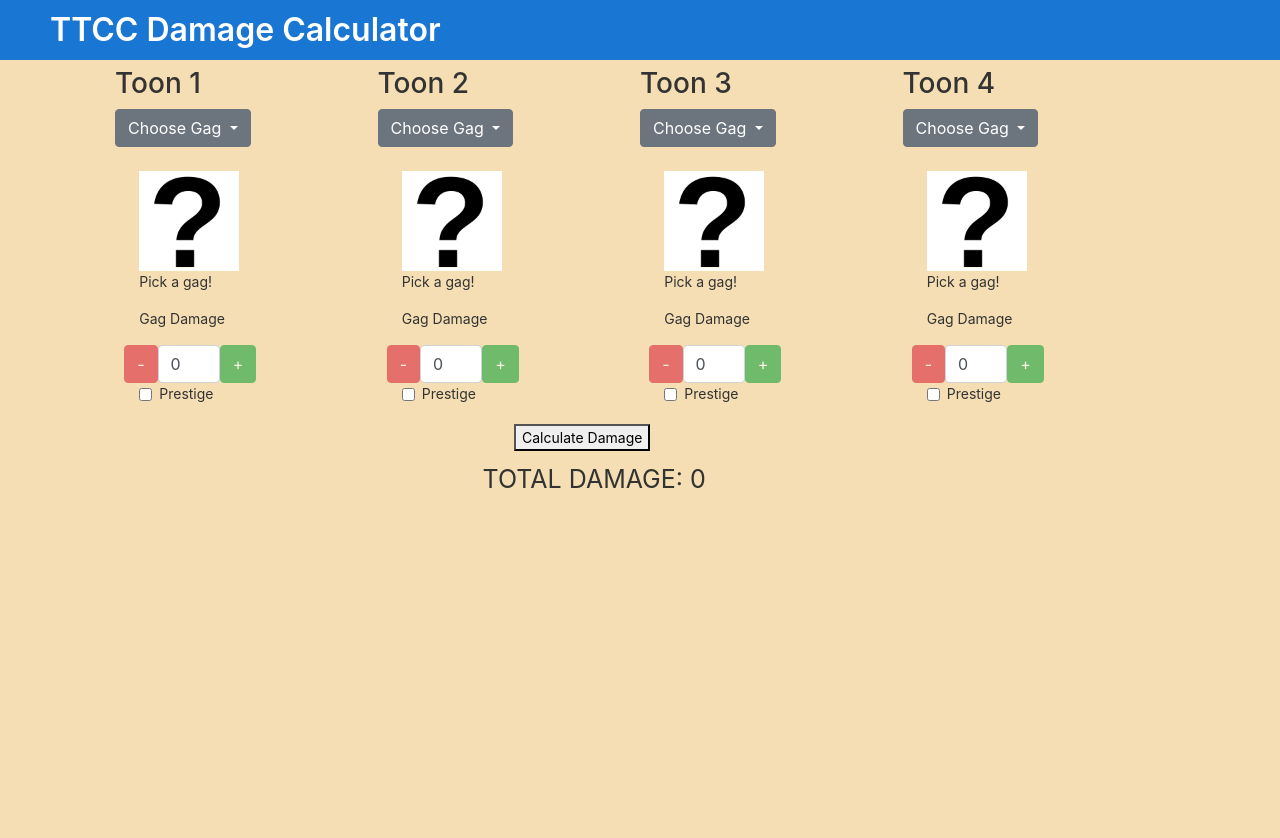
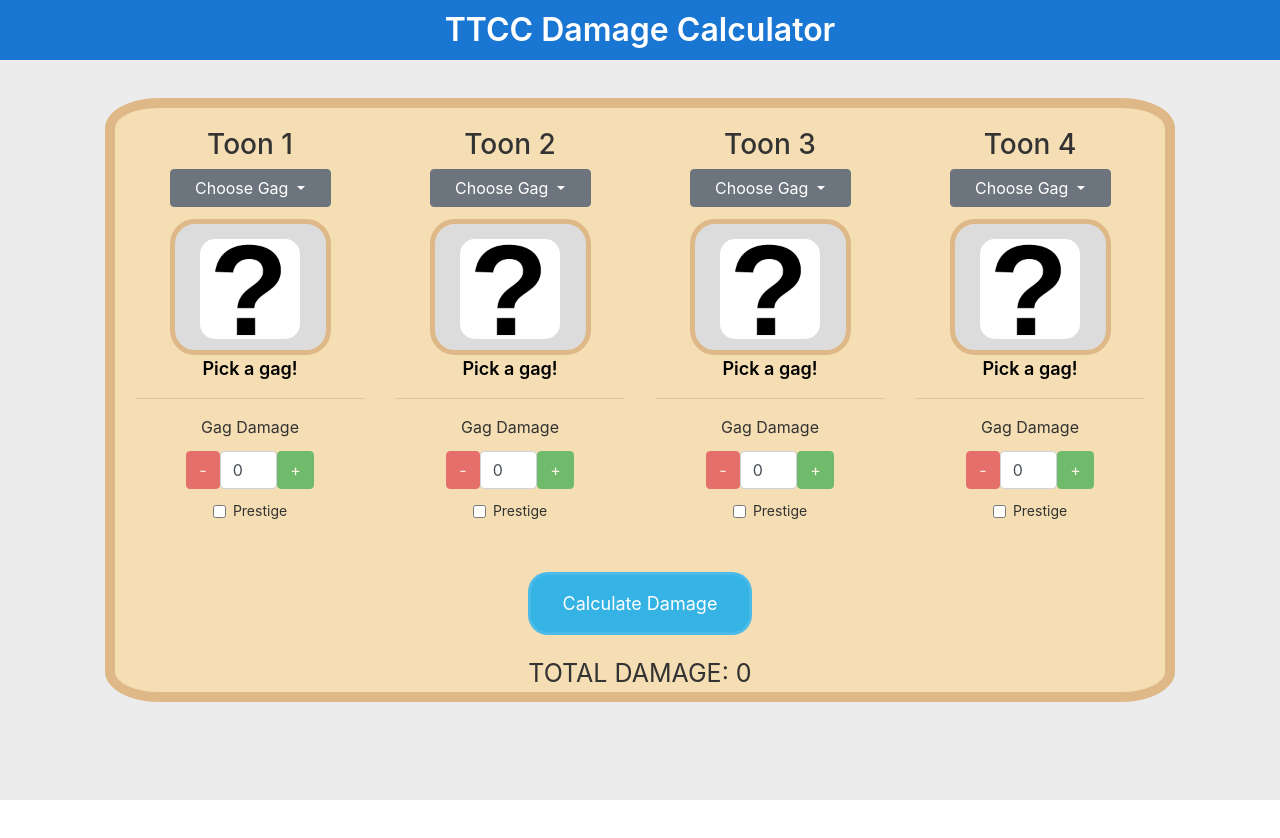
Before and after one commit to BobTabrizi/TTDamageCalculator, an Angular app: page / in a window 1280 px wide. Shown: the top 838 px of the page. After the commit the page ends 800 px from the top, so only its background shows below. Built offline with nearby package versions, Linux system fonts and the light colour scheme.

Commit message:
Style Adjustments

```diff
--- a/src/app/app.component.css
+++ b/src/app/app.component.css
@@ -1,9 +1,8 @@
-
 .dropdown-submenu {
   position: relative;
 }
 
-.dropdown-submenu>.dropdown-menu {
+.dropdown-submenu > .dropdown-menu {
   top: 0;
   left: 100%;
   margin-top: -6px;
@@ -12,11 +11,11 @@
   border-radius: 0 6px 6px 6px;
 }
 
-.dropdown-submenu:hover>.dropdown-menu {
+.dropdown-submenu:hover > .dropdown-menu {
   display: block;
 }
 
-.dropdown-submenu>a:after {
+.dropdown-submenu > a:after {
   display: block;
   content: " ";
   float: right;
@@ -30,7 +29,7 @@
   margin-right: -10px;
 }
 
-.dropdown-submenu:hover>a:after {
+.dropdown-submenu:hover > a:after {
   border-left-color: #fff;
 }
 
@@ -38,9 +37,12 @@
   float: none;
 }
 
-.dropdown-submenu.pull-left>.dropdown-menu {
+.dropdown-submenu.pull-left > .dropdown-menu {
   left: -100%;
   margin-left: 10px;
 
   border-radius: 6px 0 6px 6px;
 }
+.TitleName {
+  text-align: center;
+}
--- a/src/app/app.component.html
+++ b/src/app/app.component.html
@@ -1,12 +1,3 @@
-<!-- * * * * * * * * * * * * * * * * * * * * * * * * * * * * * * * -->
-<!-- * * * * * * * * * * * The content below * * * * * * * * * * * -->
-<!-- * * * * * * * * * * is only a placeholder * * * * * * * * * * -->
-<!-- * * * * * * * * * * and can be replaced. * * * * * * * * * * * -->
-<!-- * * * * * * * * * * * * * * * * * * * * * * * * * * * * * * * -->
-<!-- * * * * * * * * * Delete the template below * * * * * * * * * * -->
-<!-- * * * * * * * to get started with your project! * * * * * * * * -->
-<!-- * * * * * * * * * * * * * * * * * * * * * * * * * * * * * * * -->
-
 <style>
   :host {
     font-family: -apple-system, BlinkMacSystemFont, "Segoe UI", Roboto, Helvetica, Arial, sans-serif, "Apple Color Emoji", "Segoe UI Emoji", "Segoe UI Symbol";
@@ -30,8 +21,18 @@
   }
 
 
+  .pageContainer{
+    align-items: center;
+    background-color: #ececed;
+    display: flex;
+    position: absolute;
+    height: 100%;
+    width: 100%;
+  }
+
   .TitleName{
-    margin-left: 50px;
+    position: relative;
+    margin:auto;
     font-size: 32px;
   }
   .spacer {
@@ -46,6 +47,7 @@
     height: 60px;
     display: flex;
     align-items: center;
+    text-align: center;
     background-color: #1976d2;
     color: white;
     font-weight: 600;
@@ -70,20 +72,20 @@
     opacity: 0.8;
   }
 
-  .containerWrapper{
+  .contentWrapper{
     background-color: wheat;
-    margin-top: -25px;
-    padding-bottom: 500px;
+    margin: auto;
+    border-radius: 5%;
+    border-color: burlywood;
+    border-style:solid;
+    border-width: 10px;
   }
 
   .content {
     display: flex;
-    margin: 82px auto 82px;
+    margin: auto;
+    position:relative;
     max-width: 1050px;
-    flex-direction: column;
-    align-items: center;
-    align-self: center;
-
   }
 
   svg.material-icons {
@@ -158,20 +160,6 @@
     margin-left: 60px;
   }
 
-  svg#rocket {
-    width: 80px;
-    position: absolute;
-    left: -10px;
-    top: -24px;
-  }
-
-  svg#rocket-smoke {
-    height: calc(100vh - 95px);
-    position: absolute;
-    top: 10px;
-    right: 180px;
-    z-index: -10;
-  }
 
   a,
   a:visited,
@@ -184,185 +172,20 @@
     color: #125699;
   }
 
-  .terminal {
-    position: relative;
-    width: 80%;
-    max-width: 600px;
-    border-radius: 6px;
-    padding-top: 45px;
-    margin-top: 8px;
-    overflow: hidden;
-    background-color: rgb(15, 15, 16);
-  }
 
-  .terminal::before {
-    content: "\2022 \2022 \2022";
-    position: absolute;
-    top: 0;
-    left: 0;
-    height: 4px;
-    background: rgb(58, 58, 58);
-    color: #c2c3c4;
-    width: 100%;
-    font-size: 2rem;
-    line-height: 0;
-    padding: 14px 0;
-    text-indent: 4px;
-  }
-
-  .terminal pre {
-    font-family: SFMono-Regular,Consolas,Liberation Mono,Menlo,monospace;
-    color: white;
-    padding: 0 1rem 1rem;
-    margin: 0;
-  }
-
-  .circle-link {
-    height: 40px;
-    width: 40px;
-    border-radius: 40px;
-    margin: 8px;
-    background-color: white;
-    border: 1px solid #eeeeee;
-    display: flex;
-    justify-content: center;
-    align-items: center;
-    cursor: pointer;
-    box-shadow: 0 1px 3px rgba(0, 0, 0, 0.12), 0 1px 2px rgba(0, 0, 0, 0.24);
-    transition: 1s ease-out;
-  }
-
-  .circle-link:hover {
-    transform: translateY(-0.25rem);
-    box-shadow: 0px 3px 15px rgba(0, 0, 0, 0.2);
-  }
-
-  footer {
-    margin-top: 8px;
-    display: flex;
-    align-items: center;
-    line-height: 20px;
-  }
-
-  footer a {
-    display: flex;
-    align-items: center;
-  }
-
-  .github-star-badge {
-    color: #24292e;
-    display: flex;
-    align-items: center;
-    font-size: 12px;
-    padding: 3px 10px;
-    border: 1px solid rgba(27,31,35,.2);
-    border-radius: 3px;
-    background-image: linear-gradient(-180deg,#fafbfc,#eff3f6 90%);
-    margin-left: 4px;
-    font-weight: 600;
-    font-family: -apple-system,BlinkMacSystemFont,Segoe UI,Helvetica,Arial,sans-serif,Apple Color Emoji,Segoe UI Emoji,Segoe UI Symbol;
-  }
-
-  .github-star-badge:hover {
-    background-image: linear-gradient(-180deg,#f0f3f6,#e6ebf1 90%);
-    border-color: rgba(27,31,35,.35);
-    background-position: -.5em;
-  }
-
-  .github-star-badge .material-icons {
-    height: 16px;
-    width: 16px;
-    margin-right: 4px;
-  }
-
-  svg#clouds {
-    position: fixed;
-    bottom: -160px;
-    left: -230px;
-    z-index: -10;
-    width: 1920px;
-  }
-
-
-  /* Responsive Styles */
-  @media screen and (max-width: 767px) {
-
-    .card-container > *:not(.circle-link) ,
-    .terminal {
-      width: 100%;
-    }
-
-    .card:not(.highlight-card) {
-      height: 16px;
-      margin: 8px 0;
-    }
-
-    .card.highlight-card span {
-      margin-left: 72px;
-    }
-
-    svg#rocket-smoke {
-      right: 120px;
-      transform: rotate(-5deg);
-    }
-  }
-
-  @media screen and (max-width: 575px) {
-    svg#rocket-smoke {
-      display: none;
-      visibility: hidden;
-    }
-  }
 </style>
 
 <!-- Toolbar -->
+<div class = "pageContainer">
 <div class="toolbar" role="banner">
   <div class = "TitleName">
   <span>TTCC Damage Calculator</span>
 </div>
-    <div class="spacer"></div>
-
 </div>
-<div class = "containerWrapper">
+<div class = "contentWrapper">
 <div class="content" role="main">
 
-
-
-
-<!--
-
-  <h4>Gag Select (Basic)</h4>
-  <mat-form-field>
-    <mat-label>Gags</mat-label>
-    <select matNativeControl >
-      <option *ngFor="let gag of gags" [value]="gag.value">
-        {{ gag.viewValue }}
-      </option>
-    </select>
-  </mat-form-field>
-
-
--->
-
-  <!-- Resources -->
-
-<!--
-  <svg id="clouds" xmlns="http://www.w3.org/2000/svg" width="2611.084" height="485.677" viewBox="0 0 2611.084 485.677">
-    <title>Gray Clouds Background</title>
-    <path id="Path_39" data-name="Path 39" d="M2379.709,863.793c10-93-77-171-168-149-52-114-225-105-264,15-75,3-140,59-152,133-30,2.83-66.725,9.829-93.5,26.25-26.771-16.421-63.5-23.42-93.5-26.25-12-74-77-130-152-133-39-120-212-129-264-15-54.084-13.075-106.753,9.173-138.488,48.9-31.734-39.726-84.4-61.974-138.487-48.9-52-114-225-105-264,15a162.027,162.027,0,0,0-103.147,43.044c-30.633-45.365-87.1-72.091-145.206-58.044-52-114-225-105-264,15-75,3-140,59-152,133-53,5-127,23-130,83-2,42,35,72,70,86,49,20,106,18,157,5a165.625,165.625,0,0,0,120,0c47,94,178,113,251,33,61.112,8.015,113.854-5.72,150.492-29.764a165.62,165.62,0,0,0,110.861-3.236c47,94,178,113,251,33,31.385,4.116,60.563,2.495,86.487-3.311,25.924,5.806,55.1,7.427,86.488,3.311,73,80,204,61,251-33a165.625,165.625,0,0,0,120,0c51,13,108,15,157-5a147.188,147.188,0,0,0,33.5-18.694,147.217,147.217,0,0,0,33.5,18.694c49,20,106,18,157,5a165.625,165.625,0,0,0,120,0c47,94,178,113,251,33C2446.709,1093.793,2554.709,922.793,2379.709,863.793Z" transform="translate(142.69 -634.312)" fill="#eee"/>
-  </svg>
-
-</div>
--->
-<!-- * * * * * * * * * * * * * * * * * * * * * * * * * * * * * * * -->
-<!-- * * * * * * * * * * * The content above * * * * * * * * * * * -->
-<!-- * * * * * * * * * * is only a placeholder * * * * * * * * * * -->
-<!-- * * * * * * * * * * and can be replaced. * * * * * * * * * * * -->
-<!-- * * * * * * * * * * * * * * * * * * * * * * * * * * * * * * * -->
-<!-- * * * * * * * * * * End of Placeholder * * * * * * * * * * * -->
-<!-- * * * * * * * * * * * * * * * * * * * * * * * * * * * * * * * -->
-<!-- <app-toon-list></app-toon-list> !-->
-<!-- <router-outlet></router-outlet> !-->
 <app-calculator></app-calculator>
 </div>
 </div>
+</div>
--- a/src/app/calculator/calculator.component.css
+++ b/src/app/calculator/calculator.component.css
@@ -1,6 +1,9 @@
-
-
-.damageResult{
-margin-left: 35%;
-font-size: 25px;
+.calculatorContent {
+  display: flex;
+  align-items: center;
 }
+.damageResult {
+  display: flex;
+  font-size: 25px;
+  justify-content: center;
+}
--- a/src/app/calculator/calculator.component.html
+++ b/src/app/calculator/calculator.component.html
@@ -1,4 +1,8 @@
+<div class = "calculatorContent">
+    <div class = "calculatorBody">
 <app-toon-list (buttonClicked)="parentEventHandlerFunction($event)">
 </app-toon-list>
 <div class = "damageResult">TOTAL DAMAGE: {{ valueEmittedFromChildComponent }}
 </div>
+</div>
+</div>
--- a/src/app/toon-list/toon-list.component.css
+++ b/src/app/toon-list/toon-list.component.css
@@ -1,53 +1,56 @@
-[class*='col-'] {
-    float: left;
+[class*="col-"] {
+  display: flex;
+  flex-direction: row;
 }
-  *, *:after, *:before {
+*,
+*:after,
+*:before {
   -webkit-box-sizing: border-box;
   -moz-box-sizing: border-box;
   box-sizing: border-box;
 }
 
-  [class*='col-'] {
+[class*="col-"] {
   padding-right: 20px;
   padding-bottom: 20px;
 }
-  [class*='col-']:last-of-type {
+[class*="col-"]:last-of-type {
   padding-right: 0;
 }
 .grid {
-    margin: 0;
   display: inline-block;
+  margin: auto;
+  position: relative;
 }
-  .col-1-4 {
-    width: 25%;
-  }
+
 .module {
   padding: 20px;
   text-align: center;
   color: #eee;
   max-height: 120px;
   min-width: 120px;
-      background-color: #607D8B;
-    background-color: rgb(0,120,215);
+  background-color: #607d8b;
+  background-color: rgb(0, 120, 215);
   border-radius: 2px;
 }
 h4 {
   position: relative;
 }
-  .wrapper{
-    display: flex; justify-content:center; align-items:center;
+.wrapper {
+  display: flex;
+  justify-content: center;
+  align-items: center;
 }
 .module:hover {
-    background-color: #EEE;
-    background-color: #CCC;
+  background-color: #eee;
+  background-color: #ccc;
   cursor: pointer;
   color: #607d8b;
 }
 .grid-pad {
-    padding: 10px 0;
+  padding: 20px;
 }
-  .grid-pad > [class*='col-']:last-of-type {
-    padding-right: 20px;
+.grid-pad > [class*="col-"]:last-of-type {
 }
 @media (max-width: 600px) {
   .module {
@@ -67,15 +70,32 @@
   }
 }
 
-  .calculateButton{
-    margin-left: 38%;
+.calculateButton {
+  display: flex;
+  margin: auto;
+  position: relative;
+  background-color: #35b3e5;
+  border: none;
+  color: white;
+  padding: 15px 32px;
+  text-align: center;
+  text-decoration: none;
+  font-size: 18px;
+  border-radius: 20px;
+  border-style: solid;
+  border-color: rgb(255, 255, 255, 0.1);
 }
 
 .dropdown-submenu {
   position: relative;
 }
 
-.dropdown-submenu>.dropdown-menu {
+.dropdown {
+  display: flex;
+  flex-direction: column;
+}
+
+.dropdown-submenu > .dropdown-menu {
   top: 0;
   left: 100%;
   margin-top: -6px;
@@ -84,13 +104,11 @@
   border-radius: 0 6px 6px 6px;
 }
 
-.dropdown-submenu:hover>.dropdown-menu {
+.dropdown-submenu:hover > .dropdown-menu {
   display: block;
 }
 
-
-
-.dropdown-submenu>a:after {
+.dropdown-submenu > a:after {
   display: block;
   content: " ";
   float: right;
@@ -104,7 +122,7 @@
   margin-right: -10px;
 }
 
-.dropdown-submenu:hover>a:after {
+.dropdown-submenu:hover > a:after {
   border-left-color: #fff;
 }
 
@@ -112,20 +130,65 @@
   float: none;
 }
 
-.dropdown-submenu.pull-left>.dropdown-menu {
+.dropdown-submenu.pull-left > .dropdown-menu {
   left: -100%;
   margin-left: 10px;
 
   border-radius: 6px 0 6px 6px;
 }
 
-.input-number {
-  width:25%;
+.dropdown-toggle {
+  width: 70%;
+  margin: auto;
 }
 
-.images{
-  width:40%;
-  height:40%;
-  margin-left: 10%;
-  margin-top:10%
+.input-number {
+  width: 25%;
 }
+
+.images {
+  margin: auto;
+  width: 40%;
+  height: 40%;
+  margin-top: 10%;
+}
+
+.ToonWrapper {
+  position: relative;
+}
+
+.toonItems {
+  margin-left: 500px;
+  flex-basis: 0;
+  flex-grow: 1;
+  max-width: 100%;
+}
+
+.GagDamage {
+  position: relative;
+  margin-bottom: 5%;
+}
+
+.buttonWrapper {
+  display: flex;
+  flex-direction: row;
+  justify-content: center;
+}
+
+.gagWrapper {
+  width: 70%;
+  margin: auto;
+  margin-top: 5%;
+  padding-bottom: 5%;
+  background-color: gainsboro;
+  border-radius: 25px;
+  border-color: burlywood;
+  border-style: solid;
+  border-width: 5px;
+}
+
+.gagDescription {
+  font-size: large;
+  color: black;
+  font-weight: 600;
+}
--- a/src/app/toon-list/toon-list.component.html
+++ b/src/app/toon-list/toon-list.component.html
@@ -2,8 +2,9 @@
 
 <div class = "wrapper">
 <div class = "grid grid-pad">
-<div class = "column" *ngFor = "let toon of toons" class = "col-1-4">
-
+  <div class = "row" style = "margin-bottom: 5%;">
+<div class = "col d-flex text-center" *ngFor = "let toon of toons" >
+<div class = "ToonWrapper">
 
 <h3>
 
@@ -18,7 +19,7 @@
 
 
 <div class="dropdown">
-    <button class="btn btn-secondary dropdown-toggle" type="button" id="dropdownMenu1" data-toggle="dropdown" aria-haspopup="true" aria-expanded="false">
+    <button class="btn btn-secondary dropdown-toggle" type="button" id="dropdownMenu" data-toggle="dropdown" aria-haspopup="true" aria-expanded="false">
       Choose Gag
     </button>
     <ul class="dropdown-menu multi-level" role="menu" aria-labelledby="dropdownMenu">
@@ -117,15 +118,17 @@
 
 
       </ul>
+  <div class = "gagWrapper">
+      <img  class="images" src="assets/images/{{toon.gag}}.jpg" style = "width:100px;height:100px;border-radius: 15px;">
 
-      <img  class="images" src="assets/images/{{toon.gag}}.jpg" style = "width:100px;height:100px">
-      <p style = "margin-left: 10%">{{toon.gag}}</p>
+    </div>
     <!--- <p>Gag Damage: {{toon.maxRange}}</p> --->
-
+    <div class = "gagDescription">{{toon.gag}}</div>
 </div>
-<div style = "margin-left: 10%;">
-<p>Gag Damage</p>
-  <div class = "row">
+<hr>
+<div class = "GagDamage">
+<div style = "font-size:medium;margin-bottom: 5%;">Gag Damage</div>
+  <div class = "buttonWrapper">
     <span class="input-group-btn">
 
         <button type="button" class="btn btn-danger btn-number"  [disabled] = "toon.midRange == toon.minRange"
@@ -145,10 +148,11 @@
                 +
         </button>
 
-</span>
+    </span>
 
 </div>
 
+</div>
 <div class="form-check">
   <input type="checkbox" class="form-check-input" id="CheckBox" [checked] = "toon.prestige"
 (change) = "handlePrestige(toon.id)"
@@ -158,13 +162,13 @@
 
 </div>
 
-
-
+</div>
 </div>
 </div>
 
 
-<button class = "calculateButton" (click) = "clickButton()">Calculate Damage</button>
-</div>
+  <button class = "calculateButton" (click) = "clickButton()">Calculate Damage</button>
+  </div>
+
 
 </div>
```
Lines whose indentation alone changed are shown as unchanged.
